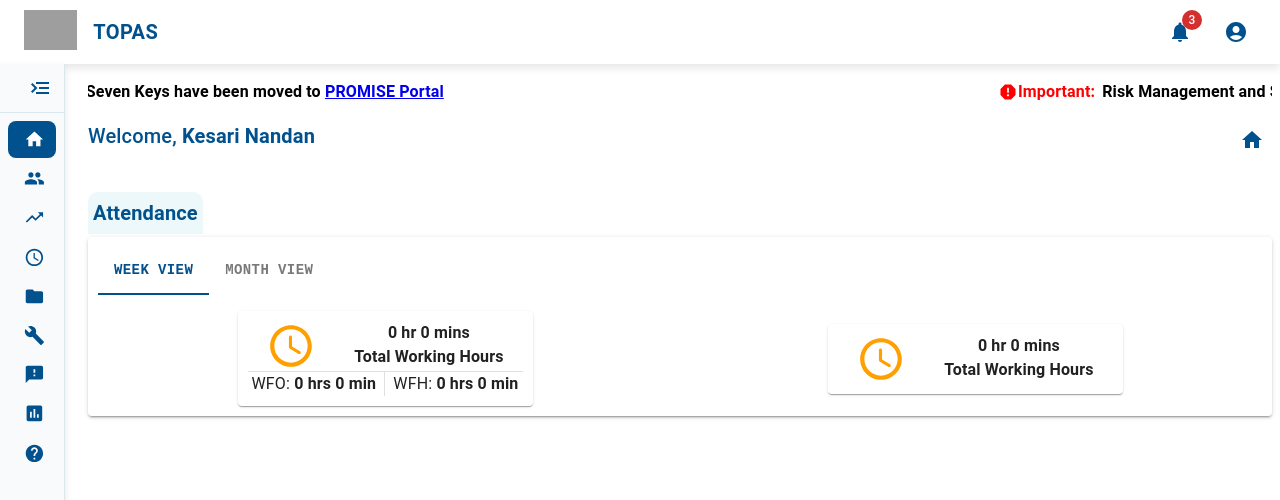
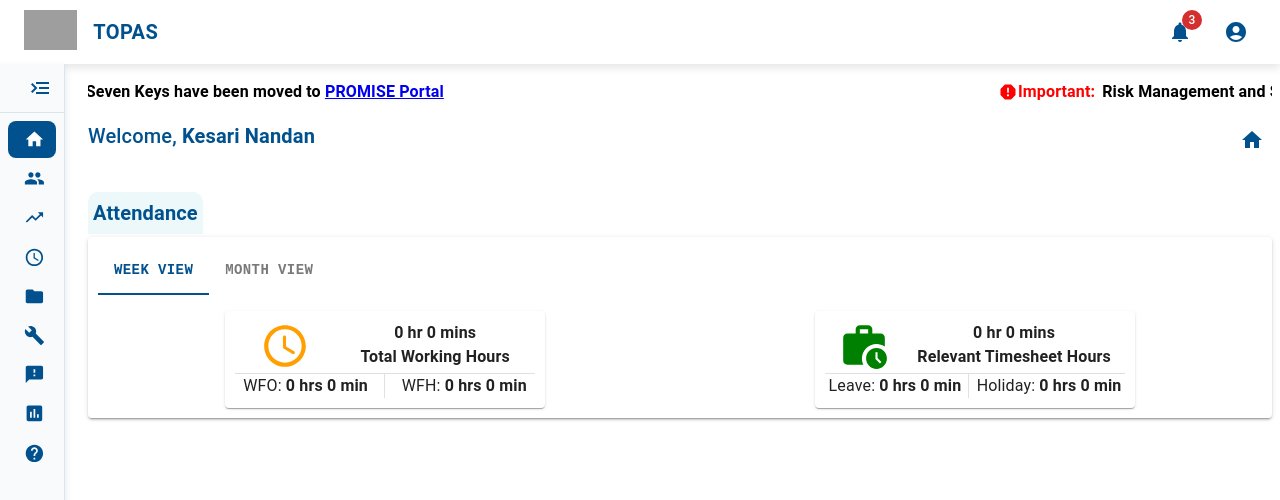
Before and after one commit to KesariIncture/topas-demo, a React (Vite) app: page /topas-demo/dashboard in a window 1280 px wide. Shown: the top 500 px of the page. Built offline with nearby package versions, Linux system fonts and the light colour scheme; grey boxes are pictures that could not be loaded.

Commit message:
Add Work History icon and enhance Dashboard layout with additional time tracking information

```diff
--- a/src/pages/Dashboard.jsx
+++ b/src/pages/Dashboard.jsx
@@ -10,7 +10,7 @@ import {
 } from "@mui/material";
 import Header from "../components/Header";
 import Sidebar from "../components/Sidebar";
-import { Home, Report, ScheduleRounded } from "@mui/icons-material";
+import { Home, Report, ScheduleRounded, WorkHistoryRounded } from "@mui/icons-material";
 import Marquee from "react-fast-marquee";
 import { useState } from "react";
 
@@ -138,7 +138,7 @@ function Dashboard() {
               sx={{
                 width: {
                   xs: "fit-content",
-                  md: 275,
+                  md: 300,
                 },
                 padding: "10px",
               }}
@@ -160,8 +160,8 @@ function Dashboard() {
                   </Typography>
                 </Box>
               </Box>
-              <Divider />
-              <Box sx = {{display: "flex", justifyContent: "space-around", gap: {xs: 2, md: 0}}}>
+              <Divider sx = {{marginTop: "2px"}}/>
+              <Box sx = {{display: "flex", justifyContent: "space-around", gap: {xs: 2, md: 0},}}>
                   <Typography>WFO: <b>0 hrs 0 min</b></Typography>
                   <Divider orientation="vertical"  flexItem/>
                   <Typography>WFH: <b>0 hrs 0 min</b></Typography>
@@ -172,13 +172,13 @@ function Dashboard() {
               sx={{
                 width: {
                   xs: "fit-content",
-                  md: 275,
+                  md: 300,
                 },
                 padding: "10px",
               }}
             >
               <Box sx={{ display: "flex", justifyContent: "space-around" }}>
-                <ScheduleRounded style={{ color: "#FFA000", fontSize: 50 }} />{" "}
+                <WorkHistoryRounded style={{ color: "green", fontSize: 50 }} />{" "}
                 <Box
                   sx={{
                     display: "flex",
@@ -190,9 +190,15 @@ function Dashboard() {
                     0 hr 0 mins
                   </Typography>
                   <Typography sx={{ fontWeight: "bold" }}>
-                    Total Working Hours
+                  Relevant Timesheet Hours
                   </Typography>
                 </Box>
+              </Box>
+              <Divider sx = {{marginTop: "2px"}}/>
+              <Box sx = {{display: "flex", justifyContent: "space-around", gap: {xs: 2, md: 0},}}>
+                  <Typography>Leave: <b>0 hrs 0 min</b></Typography>
+                  <Divider orientation="vertical"  flexItem/>
+                  <Typography>Holiday: <b>0 hrs 0 min</b></Typography>
               </Box>
             </Card>
           </Box>
```
